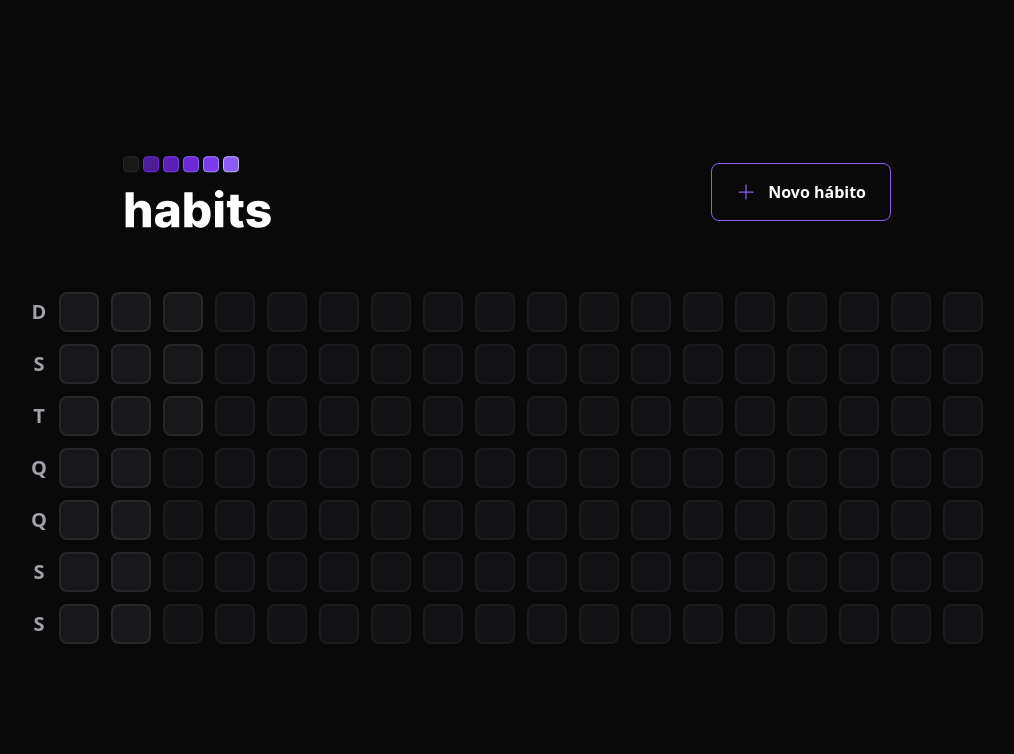
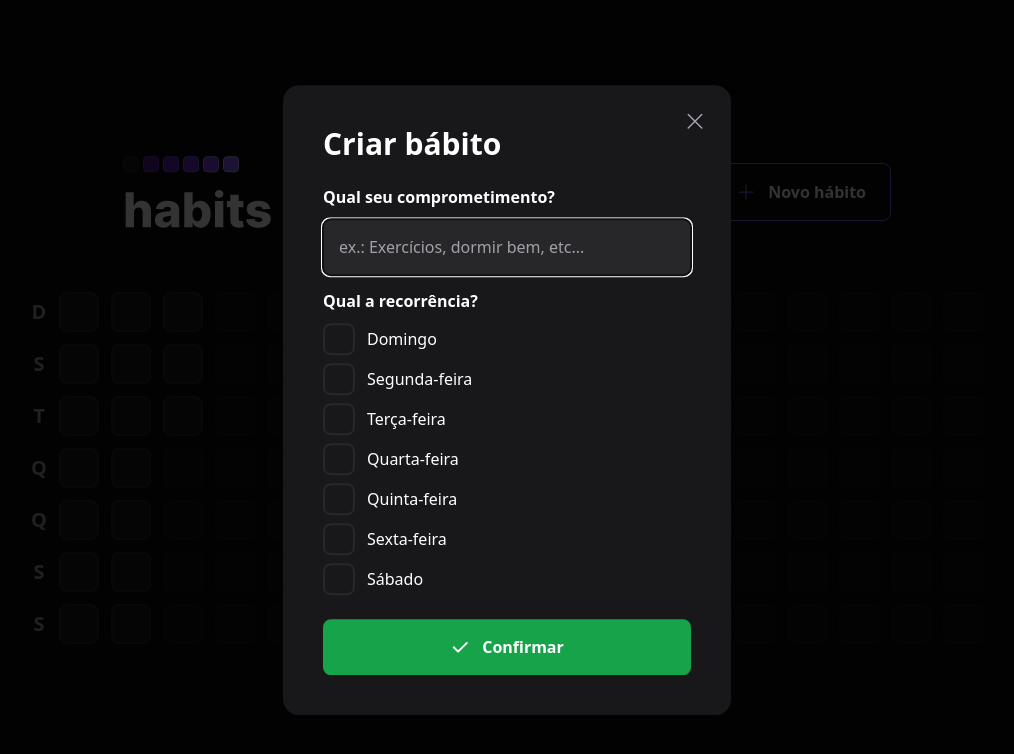
Before and after one commit to DilanLopezN/Nlw_Setup, a React (Vite) app in the folder web/: page / in a window 1280 px wide. Both pictures are taken after a click on the button "Novo hábito". Shown: the top 754 px of the page, without its empty margins (133-1147 px from the left). Built offline with nearby package versions, Linux system fonts and the light colour scheme; no server answers.

Commit message:
finish web layout

```diff
--- a/web/package.json
+++ b/web/package.json
@@ -9,6 +9,11 @@
     "preview": "vite preview"
   },
   "dependencies": {
+    "@radix-ui/react-checkbox": "^1.0.1",
+    "@radix-ui/react-dialog": "^1.0.2",
+    "@radix-ui/react-popover": "1.0.3",
+    "axios": "^1.2.3",
+    "clsx": "^1.2.1",
     "dayjs": "^1.11.7",
     "phosphor-react": "^1.4.1",
     "react": "^18.2.0",
--- a/web/src/components/HabitDay.tsx
+++ b/web/src/components/HabitDay.tsx
@@ -1,9 +1,69 @@
-/*interface HabitProps {
-  completed: number
+import * as Popover from '@radix-ui/react-popover'
+import * as Checkbox from '@radix-ui/react-checkbox'
+import clsx from 'clsx'
+import { ProgressBar } from './ProgressBar'
+import { Check } from 'phosphor-react'
+import dayjs from 'dayjs'
+
+interface HabitDayProps {
+  date: Date
+  completed?: number
+  amount?: number
 }
-*/
-export function HabitDay() {
+
+export function HabitDay({ completed = 0, amount = 0, date }: HabitDayProps) {
+  const comlpetedPercentage =
+    amount > 0 ? Math.round((completed / amount) * 100) : 0
+
+  const dayAndMonth = dayjs(date).format('DD/MM')
+  const dayOfWeek = dayjs(date).format('dddd')
+
   return (
-    <div className="w-10 h-10 bg-zinc-900 border-2 border-zinc-800 rounded-lg"></div>
+    <Popover.Root>
+      <Popover.Trigger
+        className={clsx(
+          'w-10 h-10 bg-zinc-900 border-2 border-zinc-800 rounded-lg',
+          {
+            'bg-zinc-900 border-zinc-800': comlpetedPercentage === 0,
+            'bg-violet-900 border-violet-500':
+              comlpetedPercentage > 0 && comlpetedPercentage < 20,
+            'bg-violet-800 border-violet-500':
+              comlpetedPercentage >= 20 && comlpetedPercentage < 40,
+            'bg-violet-700 border-violet-500':
+              comlpetedPercentage >= 40 && comlpetedPercentage < 60,
+            'bg-violet-600 border-violet-500':
+              comlpetedPercentage >= 60 && comlpetedPercentage < 80,
+            'bg-violet-500 border-violet-400': comlpetedPercentage >= 80
+          }
+        )}
+      />
+
+      <Popover.Portal>
+        <Popover.Content className="min-w-[320px] p-6 rounded-2xl bg-zinc-900 flex flex-col">
+          <span className="font-semibold text-zinc-400">{dayOfWeek}</span>
+          <span className="mt-1 font-extrabold leading-tight text-3xl">
+            {dayAndMonth}
+          </span>
+
+          <ProgressBar progress={comlpetedPercentage} />
+
+          <div className="mt-6 flex flex-col gap-3">
+            <Checkbox.Root className="flex items-center gap-3 group">
+              <div className="h-8 w-8 rounded-lg flex items-center justify-center bg-zinc-900 border-2 border-zinc-800 group-data-[state=checked]:bg-green-500 group-data-[state=checked]:border-green-50">
+                <Checkbox.Indicator>
+                  <Check size={20} className="text-white" />
+                </Checkbox.Indicator>
+              </div>
+
+              <span className="font-semibold text-xl text-white leading-tight group-data-[state=checked]:line-through group-data-[state=checked]:text-zinc-400">
+                Beber 2L de água
+              </span>
+            </Checkbox.Root>
+          </div>
+
+          <Popover.Arrow height={8} width={16} className="fill-zinc-900" />
+        </Popover.Content>
+      </Popover.Portal>
+    </Popover.Root>
   )
 }
--- a/web/src/components/Header.tsx
+++ b/web/src/components/Header.tsx
@@ -1,17 +1,39 @@
-import { Plus } from 'phosphor-react'
-import logoImage from '../assets/logo.svg'
+import { Plus, X } from 'phosphor-react'
+import * as Dialog from '@radix-ui/react-dialog'
+
+import LogoImage from '../assets/logo.svg'
+import { NewHabitForm } from './NewHabitForm'
+
 export function Header() {
   return (
     <div className="w-full max-w-3xl mx-auto flex items-center justify-between">
-      <img src={logoImage} alt="habits" />
+      <img src={LogoImage} alt="" />
 
-      <button
-        type="button"
-        className="border border-violet-500 font-semibold rounded-lg px-6 py-4 flex items-center gap-3 hover:border-violet-300"
-      >
-        <Plus size={20} className="text-violet-500" />
-        Novo hábito
-      </button>
+      <Dialog.Root>
+        <Dialog.Trigger
+          type="button"
+          className="border border-violet-500 font-semibold rounded-lg px-6 py-4 flex items-center gap-3 hover:border-violet-300"
+        >
+          <Plus size={20} className="text-violet-500" />
+          Novo hábito
+        </Dialog.Trigger>
+
+        <Dialog.Portal>
+          <Dialog.Overlay className="w-screen h-screen bg-black/80 fixed inset-0" />
+
+          <Dialog.Content className="absolute p-10 bg-zinc-900 rounded-2xl w-full max-w-md top-1/2 left-1/2 -translate-x-1/2 -translate-y-1/2">
+            <Dialog.Close className="absolute right-6 top-6 text-zinc-400 hover:text-zinc-200">
+              <X size={24} aria-label="Fechar" />
+            </Dialog.Close>
+
+            <Dialog.Title className="text-3xl leading-tight font-extrabold">
+              Criar bábito
+            </Dialog.Title>
+
+            <NewHabitForm />
+          </Dialog.Content>
+        </Dialog.Portal>
+      </Dialog.Root>
     </div>
   )
 }
--- /dev/null
+++ b/web/src/components/NewHabitForm.tsx
@@ -0,0 +1,96 @@
+import { Check } from 'phosphor-react'
+import * as Checkbox from '@radix-ui/react-checkbox'
+import { FormEvent, useState } from 'react'
+import { api } from '../lib/axios'
+
+const availableWeekDays = [
+  'Domingo',
+  'Segunda-feira',
+  'Terça-feira',
+  'Quarta-feira',
+  'Quinta-feira',
+  'Sexta-feira',
+  'Sábado'
+]
+
+export function NewHabitForm() {
+  const [title, setTitle] = useState('')
+  const [weekDays, setWeekDays] = useState<number[]>([])
+
+  async function createNewHabit(event: FormEvent) {
+    event.preventDefault()
+
+    if (!title || weekDays.length === 0) {
+      return
+    }
+
+    await api.post('habits', {
+      title,
+      weekDays
+    })
+
+    setTitle('')
+    setWeekDays([])
+
+    alert('Hábito criado com sucesso!')
+  }
+
+  function handleToggleWeekDay(weekDay: number) {
+    if (weekDays.includes(weekDay)) {
+      const weekDaysWithRemovedOne = weekDays.filter(day => day !== weekDay)
+      setWeekDays(weekDaysWithRemovedOne)
+    } else {
+      const weekDaysWithAddedOne = [...weekDays, weekDay]
+      setWeekDays(weekDaysWithAddedOne)
+    }
+  }
+
+  return (
+    <form onSubmit={createNewHabit} className="w-full flex flex-col mt-6">
+      <label htmlFor="title" className="font-semibold leading-tight">
+        Qual seu comprometimento?
+      </label>
+
+      <input
+        type="text"
+        id="title"
+        placeholder="ex.: Exercícios, dormir bem, etc..."
+        className="p-4 rounded-lg mt-3 bg-zinc-800 text-white placeholder:text-zinc-400"
+        autoFocus
+        value={title}
+        onChange={event => setTitle(event.target.value)}
+      />
+
+      <label htmlFor="" className="font-semibold leading-tight mt-4">
+        Qual a recorrência?
+      </label>
+
+      <div className="flex flex-col gap-2 mt-3">
+        {availableWeekDays.map((weekDay, index) => (
+          <Checkbox.Root
+            key={weekDay}
+            className="flex items-center gap-3 group"
+            checked={weekDays.includes(index)}
+            onCheckedChange={() => handleToggleWeekDay(index)}
+          >
+            <div className="h-8 w-8 rounded-lg flex items-center justify-center bg-zinc-900 border-2 border-zinc-800 group-data-[state=checked]:bg-green-500 group-data-[state=checked]:border-green-50">
+              <Checkbox.Indicator>
+                <Check size={20} className="text-white" />
+              </Checkbox.Indicator>
+            </div>
+
+            <span className="text-white leading-tight">{weekDay}</span>
+          </Checkbox.Root>
+        ))}
+      </div>
+
+      <button
+        type="submit"
+        className="mt-6 rounded-lg p-4 flex items-center justify-center gap-3 font-semibold bg-green-600 hover:bg-green-500"
+      >
+        <Check size={20} weight="bold" />
+        Confirmar
+      </button>
+    </form>
+  )
+}
--- /dev/null
+++ b/web/src/components/ProgressBar.tsx
@@ -0,0 +1,19 @@
+interface ProgressBarProps {
+  progress: number
+}
+
+export function ProgressBar(props: ProgressBarProps) {
+  return (
+    <div className="h-3 rounded-xl bg-zinc-700 w-full mt-4">
+      <div
+        role="progressbar"
+        aria-label="Progresso de hábitos completados nesse dia"
+        aria-valuenow={props.progress}
+        className="h-3 rounded-xl bg-violet-600"
+        style={{
+          width: `${props.progress}%`
+        }}
+      />
+    </div>
+  )
+}
--- a/web/src/components/SummaryTable.tsx
+++ b/web/src/components/SummaryTable.tsx
@@ -1,13 +1,32 @@
+import dayjs from 'dayjs'
+import { useEffect, useState } from 'react'
+import { api } from '../lib/axios'
 import { generateDatesFromYearBeginning } from '../utils/generate-dates-from-year-beginning'
 import { HabitDay } from './HabitDay'
 
 const weekDays = ['D', 'S', 'T', 'Q', 'Q', 'S', 'S']
+
 const summaryDates = generateDatesFromYearBeginning()
 
-const minimumSummaryDatesSize = 18 * 7
+const minimumSummaryDatesSize = 18 * 7 // 18 weeks
 const amountOfDaysToFill = minimumSummaryDatesSize - summaryDates.length
 
+type Summary = {
+  id: string
+  date: string
+  amount: number
+  completed: number
+}[]
+
 export function SummaryTable() {
+  const [summary, setSummary] = useState<Summary>([])
+
+  useEffect(() => {
+    api.get('summary').then(response => {
+      setSummary(response.data)
+    })
+  }, [])
+
   return (
     <div className="w-full flex">
       <div className="grid grid-rows-7 grid-flow-row gap-3">
@@ -15,7 +34,7 @@ export function SummaryTable() {
           return (
             <div
               key={`${weekDay}-${i}`}
-              className="text-zinc-400 text-xl font-bold h-10 w-10 flex items-center justify-center"
+              className="text-zinc-400 text-xl h-10 w-10 font-bold flex items-center justify-center"
             >
               {weekDay}
             </div>
@@ -25,13 +44,27 @@ export function SummaryTable() {
 
       <div className="grid grid-rows-7 grid-flow-col gap-3">
         {summaryDates.map(date => {
-          return <HabitDay />
+          const dayInSummary = summary.find(day => {
+            return dayjs(date).isSame(day.date, 'day')
+          })
+
+          return (
+            <HabitDay
+              key={date.toString()}
+              date={date}
+              amount={dayInSummary?.amount}
+              completed={dayInSummary?.completed}
+            />
+          )
         })}
 
         {amountOfDaysToFill > 0 &&
-          Array.from({ length: amountOfDaysToFill }).map(() => {
+          Array.from({ length: amountOfDaysToFill }).map((_, i) => {
             return (
-              <div className="w-10 h-10 bg-zinc-900 border-2 border-zinc-800 rounded-lg opacity-60 cursor-not-allowed" />
+              <div
+                key={i}
+                className="w-10 h-10 bg-zinc-900 border-2 border-zinc-800 rounded-lg opacity-40 cursor-not-allowed"
+              />
             )
           })}
       </div>
--- /dev/null
+++ b/web/src/lib/axios.ts
@@ -0,0 +1,5 @@
+import axios from 'axios'
+
+export const api = axios.create({
+  baseURL: 'http://localhost:3333'
+})
--- /dev/null
+++ b/web/src/lib/dayjs.ts
@@ -0,0 +1,5 @@
+import dayjs from 'dayjs'
+
+import 'dayjs/locale/pt-br'
+
+dayjs.locale('pt-br')
```
Also changed, not shown: web/src/App.tsx (+4 -4 lines), 2 other files (tests, documents, lock files or other folders).
